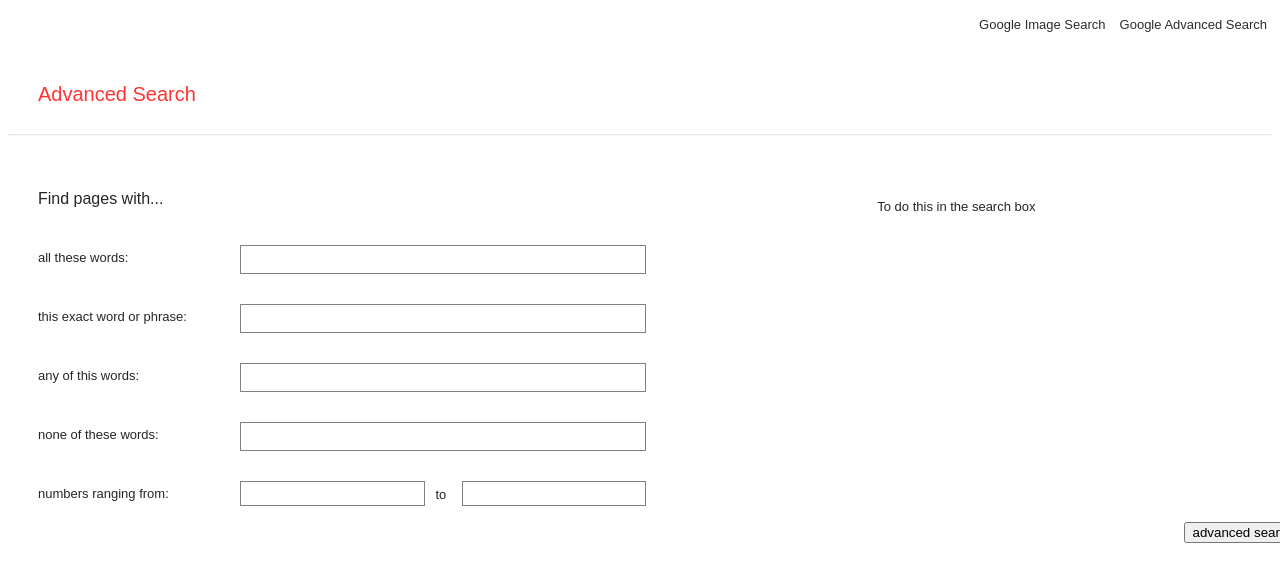
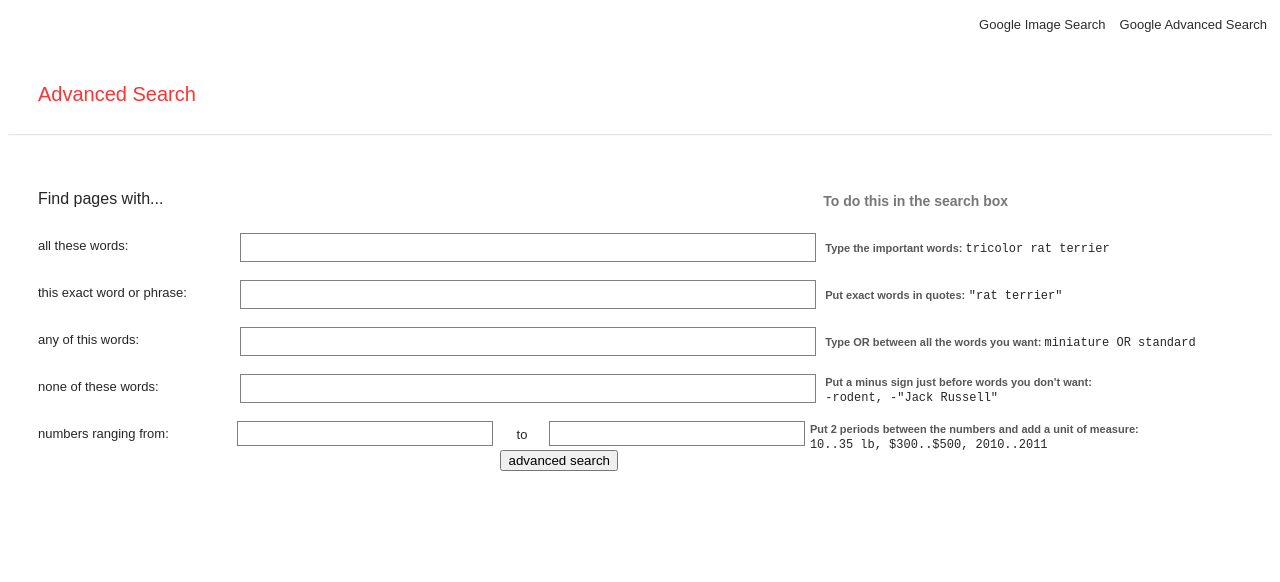
Before and after one commit to Jomzubalde/jomzubalde.github.io, a plain HTML site: page advance_search.html in a window 1280 px wide. Shown: the top 582 px of the page. Drawn offline with Linux system fonts and the light colour scheme.

Commit message:
jan 25 prog

```diff
--- a/advance_search.html
+++ b/advance_search.html
@@ -25,11 +25,11 @@
                         </div>
 
                         <div class="center">
-                            <input type="text" class="textinput" id="field0" value=""  name="as_q">
+                            &nbsp;
                         </div>
 
                         <div class="right">
-                            To do this in the search box
+                            <label id="content0">To do this in the search box</label>
                         </div>
                     </div>
 
@@ -43,6 +43,10 @@
                         <div class="center">
                             <input type="text" class="textinput" id="field1" value=""  name="as_q">
                         </div>
+
+                        <div class="right">
+                            <label id="content">Type the important words:  </label><label id="content2">tricolor rat terrier</label>
+                        </div>
                     </div>
 
                     <br>
@@ -51,8 +55,14 @@
                         <div class="left">
                             <label for="field2">this exact word or phrase: </label>
                         </div>
+
                         <div class="center">
                             <input type="text" class="textinput" id="field2" value=""  name="as_epq">
+                        </div>
+
+                        <div class="right">
+                            <label id="content">Put exact words in quotes:</label>
+                            <label id="content2">"rat terrier"</label>
                         </div>
                     </div>
 
@@ -62,8 +72,14 @@
                         <div class="left">
                             <label for="field3">any of this words: </label>
                         </div>
+
                         <div class="center">
                             <input type="text" class="textinput" id="field3" value=""  name="as_oq">
+                        </div>
+
+                        <div class="right">
+                            <label id="content">Type OR between all the words you want:  </label>
+                            <label id="content2">miniature OR standard</label>
                         </div>
                     </div>
 
@@ -73,8 +89,14 @@
                         <div class="left">
                             <label for="field4">none of these words: </label>
                         </div>
+
                         <div class="center">
                             <input type="text" class="textinput" id="field4" value=""  name="as_eq">
+                        </div>
+
+                        <div class="right">
+                            <label id="content">Put a minus sign just before words you don't want:  </label>
+                            <label id="content2">-rodent, -"Jack Russell"</label>
                         </div>
                     </div>
 
@@ -89,9 +111,15 @@
                                 <span class="seperator">to</span>
                             <input type="text" class="textinput2" id="field5" value=""  name="as_nhi">
                         </div>
+
+                        <div class="right2">
+                            <label id="content">Put 2 periods between the numbers and add a unit of measure:</label>
+                            <label id="content2">10..35 lb, $300..$500, 2010..2011</label>
+                        </div>
                     </div>
-
-                    <input type="submit" value="advanced search">
+                    <div class="center2">
+                        <input type="submit" value="advanced search">
+                    </div>
                 </div>
             </form>
         </div>
--- a/style.css
+++ b/style.css
@@ -127,6 +127,7 @@ form {
 
 input.textinput {
     height: 25px;
+    width: 570px;
     margin-top: auto;
     margin-bottom: auto;
 }
@@ -154,7 +155,9 @@ input.textinput {
     font-family: Arial, Helvetica, sans-serif;
     font-size: 13px;
     color: hsl(0, 0%, 15%);
+    height: 29px;
     text-shadow: hsl(0, 0%, 20%);
+    padding: 0px;
 }
 
 .left {
@@ -164,15 +167,13 @@ input.textinput {
     line-height: 16px;
     min-width: 167px;
     margin-top: 5px;
-
 }
 
 .center {
     display: inline-block;
     margin: 0px;
-    min-width: 167px;
-    min-height: 41px;
-    width: 50%;
+    min-height: 29px;
+    width: 580px;
 }
 
 .center1 {
@@ -180,7 +181,14 @@ input.textinput {
     margin: 0px;
     min-width: 167px;
     min-height: 41px;
-    width: 406px;
+    width: 577px;
+}
+
+.center2 {
+    display: inline-block;
+    margin: 0px;
+    min-height: 29px;
+    width: 580px;
 }
 
 .right {
@@ -188,12 +196,20 @@ input.textinput {
     padding-left: 5px;
     margin-top: auto;
     margin-bottom: auto;
+    width: 400px;
+}
+
+.right2 {
+    float: left;
+    padding-left: 5px;
+    margin-top: auto;
+    margin-bottom: auto;
+    width: 500px;
 }
 
 .seperator {
-
-    padding-left: 7px;
-    padding-right: 7px;
+    text-align: center;
+    padding-left: 20px;
 }
 
 input.textinput1 {
@@ -220,3 +236,24 @@ input[type="submit"] {
 input[value="advanced search"] {
     float: right;
 }
+
+#content0 {
+    font-family: Arial, Helvetica, sans-serif;
+    font-size: 14px;
+    font-weight: 700;
+    color: #777;
+    margin-left: -2px;
+}
+
+#content {
+    font-family: Arial, sans-serif;
+    font-size: 11px;
+    color: #575757;
+    font-weight: 600;
+}
+
+label#content2 {
+    font-family: monospace;
+    font-size: 12px;
+    white-space: pre;
+}
```
